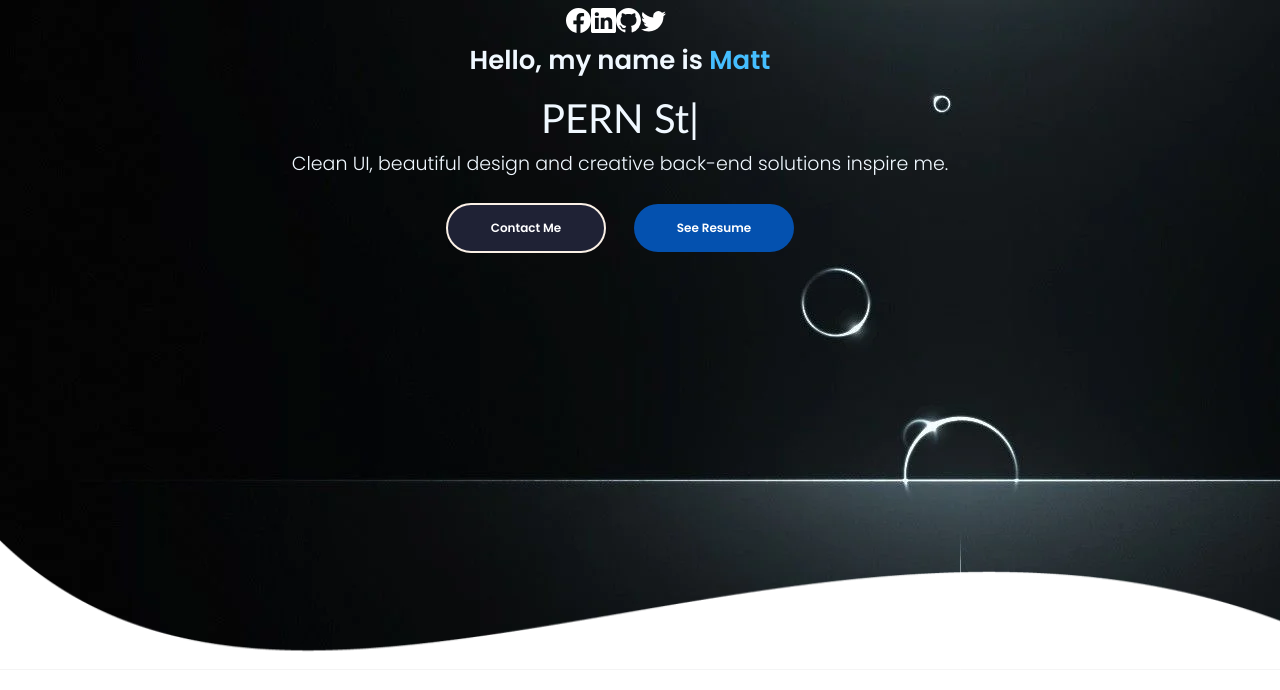
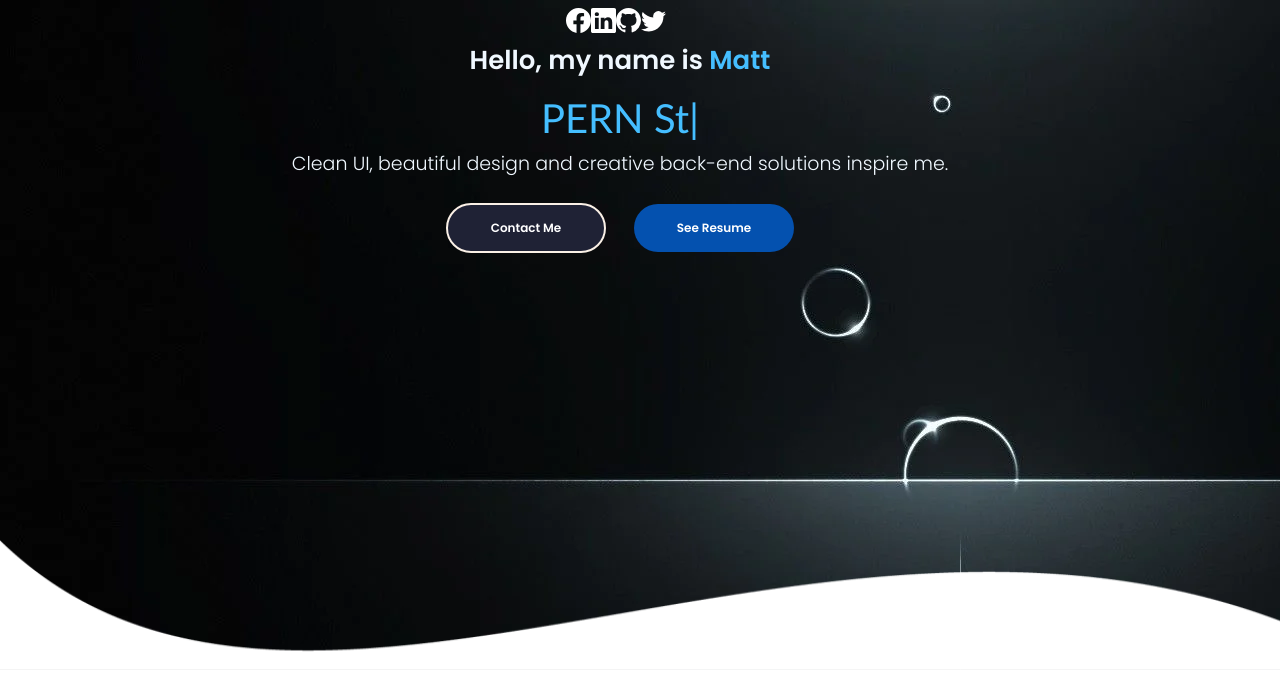
Before and after one commit to Matt-Chisholm/RESP-REACT, a React (Create React App) app: page / in a window 1280 px wide. Shown: the top 690 px of the page. Built offline with nearby package versions, Linux system fonts and the light colour scheme; a web font is replaced by a local one.

Commit message:
portfolio container

```diff
--- a/src/App.js
+++ b/src/App.js
@@ -1,10 +1,10 @@
 import "./App.css";
-import Home from "./PortfolioContainer/Home/Home";
+import PortfolioContainer from "./PortfolioContainer/Home/PortfolioContainer";
 
 function App() {
   return (
     <div className='App'>
-      <Home />
+      <PortfolioContainer />
     </div>
   );
 }
--- /dev/null
+++ b/src/PortfolioContainer/Home/PortfolioContainer.js
@@ -0,0 +1,20 @@
+import React from "react";
+import { totalScreens, getScreenIndex } from "../../utilities/commonUtils";
+
+export default function PortfolioContainer() {
+  const mapAllScreens = () => {
+    return totalScreens.map((screen) =>
+      screen.component ? (
+        <screen.component
+          screenName={screen.screen_name}
+          key={screen.screen_name}
+          id={screen.screen_name}
+        />
+      ) : (
+        <div key={screen.screen_name}></div>
+      )
+    );
+  };
+
+  return <div className='portfolio-container'>{mapAllScreens()}</div>;
+}
--- a/src/PortfolioContainer/Home/Profile/Profile.css
+++ b/src/PortfolioContainer/Home/Profile/Profile.css
@@ -31,6 +31,7 @@
 .profile-details-role h1 {
     font-size: 40px;
     font-family: 'Trebuchet MS', 'Lucida Sans Unicode', 'Lucida Grande', 'Lucida Sans', Arial, sans-serif;
+    color:rgb(69, 190, 255);
 }
 
 .primary-text {
--- /dev/null
+++ b/src/utilities/commonUtils.js
@@ -0,0 +1,20 @@
+import Home from "../PortfolioContainer/Home/Home";
+
+export const totalScreens = [
+  {
+    screen_name: "Home",
+    component: Home,
+  },
+];
+
+export const getScreenIndex = (screenName) => {
+  if (!screenName) {
+    return -1;
+  }
+  for (let i = 0; i < totalScreens.length; i++) {
+    if (totalScreens[i].screen_name === screenName) {
+      return i;
+    }
+  }
+  return -1;
+};
```
